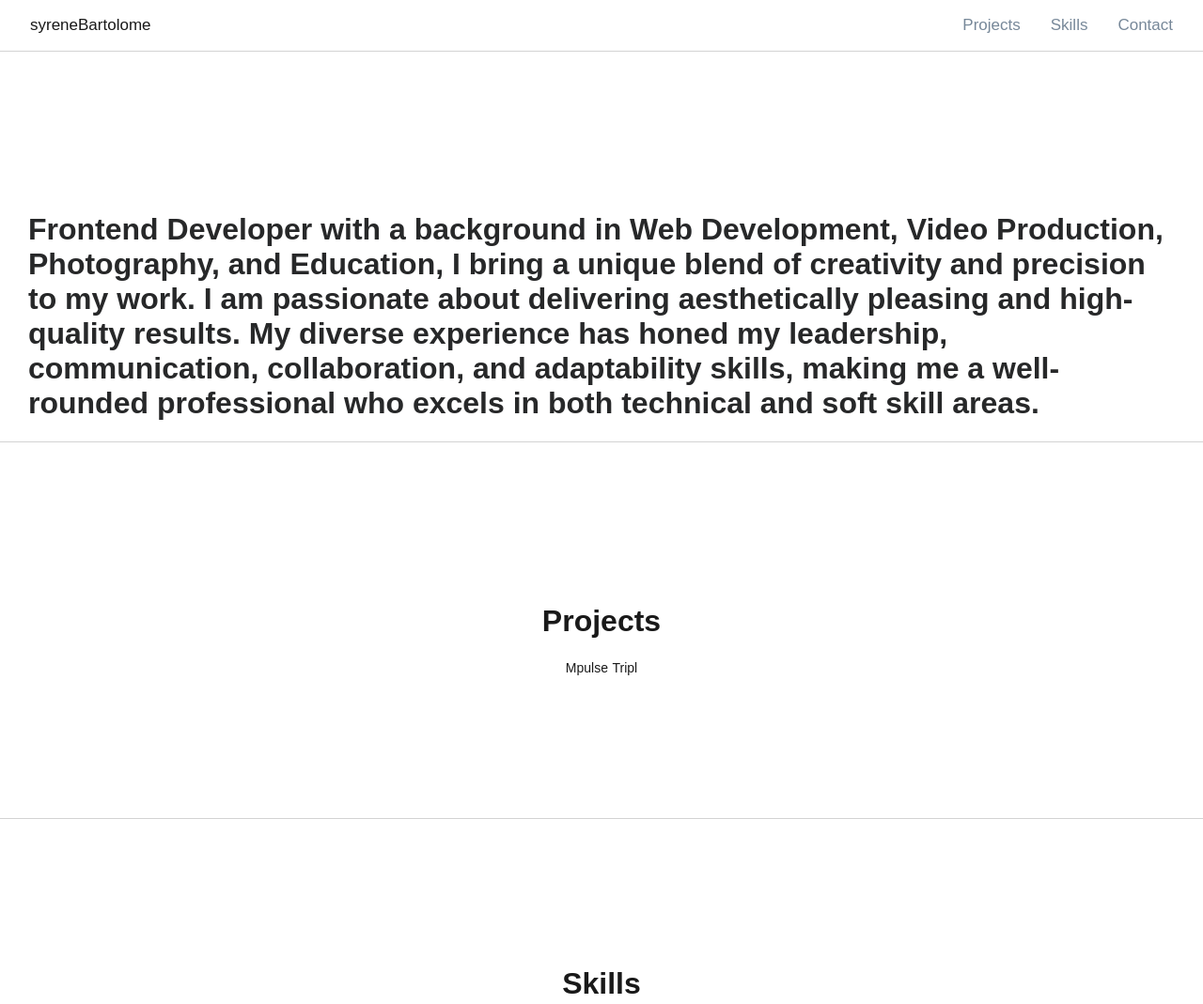
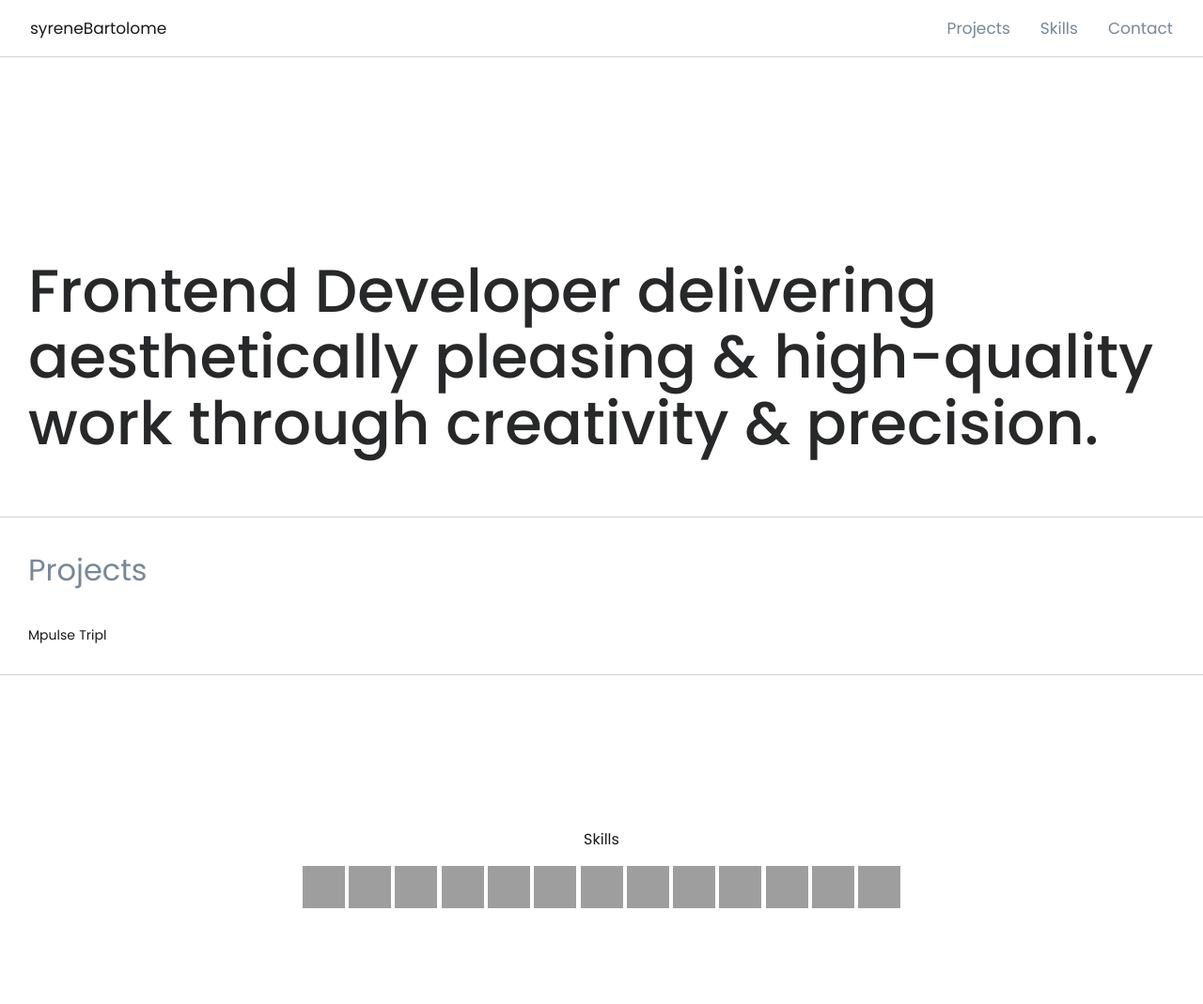
Before and after one commit to shb1383/shb1383.github.io, a plain HTML site: page index.html in a window 1280 px wide. Shown: the top 1069 px of the page at 94% size. Drawn offline with Linux system fonts and the light colour scheme; grey boxes are pictures that could not be loaded.

Commit message:
updated fontstyle

```diff
--- a/index.html
+++ b/index.html
@@ -3,9 +3,9 @@
 <head>
   <meta charset="UTF-8">
   <title>Syrene Bartolome Portfolio</title>
-  <link rel="preconnect" href="https://fonts.googleapis.com">
-  <link rel="preconnect" href="https://fonts.gstatic.com" crossorigin>
-  <link href="https://fonts.googleapis.com/css2?family=DM+Serif+Display:ital@0;1&display=swap" rel="stylesheet">
+  <style>
+    @import url('https://fonts.googleapis.com/css2?family=Poppins:ital,wght@0,100;0,200;0,300;0,400;0,500;0,600;0,700;0,800;0,900;1,100;1,200;1,300;1,400;1,500;1,600;1,700;1,800;1,900&display=swap');
+  </style>
   <link rel="stylesheet" href="style.css">
 </head>
 <body>
@@ -16,26 +16,18 @@
     <a href="#projects" class="split">Projects</a>
   </div>
   <div class="about">
-    <h1>Frontend Developer with a background in
-      Web Development, Video Production,
-      Photography, and Education, I bring a unique
-      blend of creativity and precision to my work. I am
-      passionate about delivering aesthetically pleasing
-      and high-quality results. My diverse experience
-      has honed my leadership, communication,
-      collaboration, and adaptability skills, making me a
-      well-rounded professional who excels in both
-      technical and soft skill areas.</h1>
+    <p>Frontend Developer delivering aesthetically pleasing
+      & high-quality work through creativity & precision.</p>
   </div>
   <div class="projects">
-    <h1>Projects</h1>
+    <p style="font-size: 32px; color: lightslategray;">Projects</p>
     <div class="projects-links">
       <a href = "https://www.m-pulse.live/">Mpulse</a>
       <a href = "https://tripl-komegi1215-c3f7a7733216.herokuapp.com/">Tripl</a>
     </div>
   </div>
   <div class="skills">
-    <h1>Skills</h1>
+    <p>Skills</p>
     <div class="devicons">
       <img src = "https://raw.githubusercontent.com/devicons/devicon/master/icons/ruby/ruby-original.svg" width="45" height="45" />
       <img src = "https://raw.githubusercontent.com/devicons/devicon/master/icons/rails/rails-original-wordmark.svg" width="45" height="45" />
@@ -53,6 +45,6 @@
     </div>
   </div>
   <div class="contact">
-    <h1>Contact</h1>
+    <p>Contact</p>
   </div>
 </body>
--- a/style.css
+++ b/style.css
@@ -2,6 +2,7 @@ body {
   margin: 0;
   padding: 0;
   background-color: white;
+  font-family: "Poppins", sans-serif;
 }
 
 .about {
@@ -9,8 +10,8 @@ body {
   flex-direction: column;
   align-items: center;
   justify-content: center;
-  font-family: Arial, Helvetica, sans-serif;
-  font-weight: 400;
+  font-size: 64px;
+  font-weight: 500;
   font-style: normal;
   color: #272829;
   border-bottom-style: solid;
@@ -19,6 +20,7 @@ body {
   padding-top: 150px;
   padding-left: 30px;
   padding-right: 30px;
+  line-height: 110%;
 }
 
 .skills {
@@ -27,7 +29,6 @@ body {
   align-items: center;
   justify-content: center;
   text-align: center;
-  font-family: Arial, Helvetica, sans-serif;
   font-weight: 400;
   font-style: normal;
   width: 100vw;
@@ -39,20 +40,15 @@ body {
 }
 
 .projects {
-  display: flex;
-  flex-direction: column;
-  align-items: center;
-  justify-content: center;
-  text-align: center;
-  font-family: Arial, Helvetica, sans-serif;
   font-weight: 400;
   font-style: normal;
-  width: 100vw;
-  height: 50vh;
   color: #191919;
   border-bottom-style: solid;
   border-bottom-color: lightgray;
   border-bottom-width: thin;
+  padding-left: 30px;
+  padding-right: 30px;
+  padding-bottom: 30px;
 }
 
 .projects-links {
@@ -70,7 +66,6 @@ body {
   align-items: center;
   justify-content: center;
   text-align: center;
-  font-family: Arial, Helvetica, sans-serif;
   font-weight: 400;
   font-style: normal;
   width: 100vw;
@@ -98,7 +93,6 @@ body {
   padding: 14px 16px;
   text-decoration: none;
   font-size: 17px;
-  font-family: Arial, Helvetica, sans-serif;
 }
 
 /* Change the color of links on hover */
```
